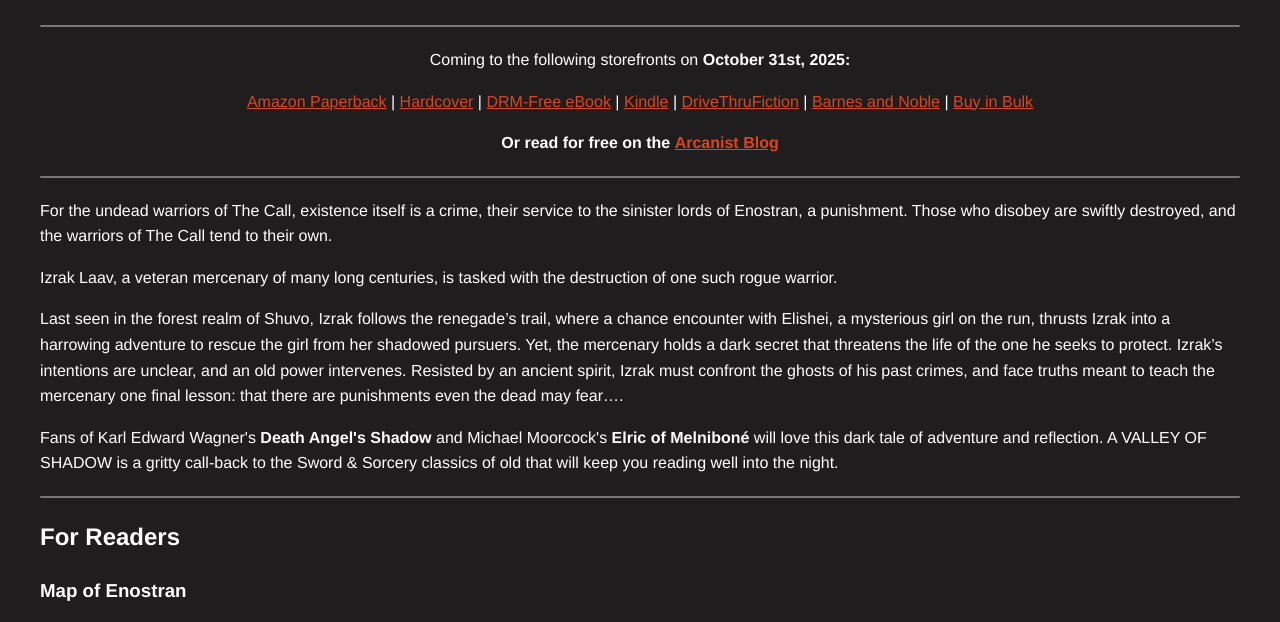
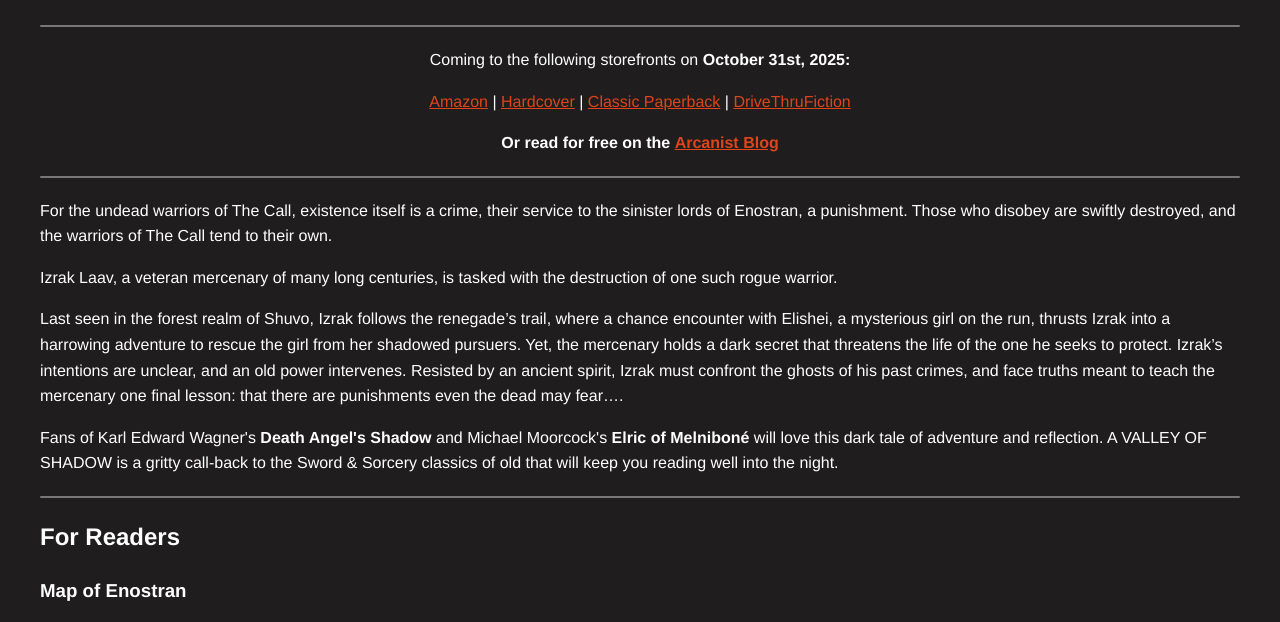
Before and after one commit to JDM19990/arcanist.net, a plain HTML site: page novels/avos.html in a window 1280 px wide. Shown: the part 1210-1832 px from the top of the page. Drawn offline with Linux system fonts and the light colour scheme.

Commit message:
New Post on 2025-09-07 05:45:15

```diff
--- a/novels/avos.html
+++ b/novels/avos.html
@@ -92,7 +92,7 @@
     <img src="../images/covers/avos.png" alt="Cover Image Illustrated by Anastasia Bereznikova">
 <hr>
     <p>Coming to the following storefronts on <strong>October 31st, 2025:</strong></p>
-    <p><a href="">Amazon Paperback</a> | <a href="">Hardcover</a> | <a href="">DRM-Free eBook</a> |  <a href="">Kindle</a> | <a href="">DriveThruFiction</a> | <a href="">Barnes and Noble</a> | <a href="">Buy in Bulk</a></p>
+    <p><a href="https://amzn.to/3V4wtHu">Amazon</a> | <a href="https://store.thearcanist.net/a-valley-of-shadow-a-sword-and-sorcery-novella-by-lee-patton">Hardcover</a> | <a href="store.thearcanist.net/a-valley-of-shadow-a-sword-and-sorcery-novella-by-lee-patton1">Classic Paperback</a> | <a href="">DriveThruFiction</a></p>
     <p><strong>Or read for free on the</strong> <a href="https://magazine.thearcanist.net/even-the-dead-suffer"><strong>Arcanist Blog</strong></a></p>
 </div>
 <hr>
```
